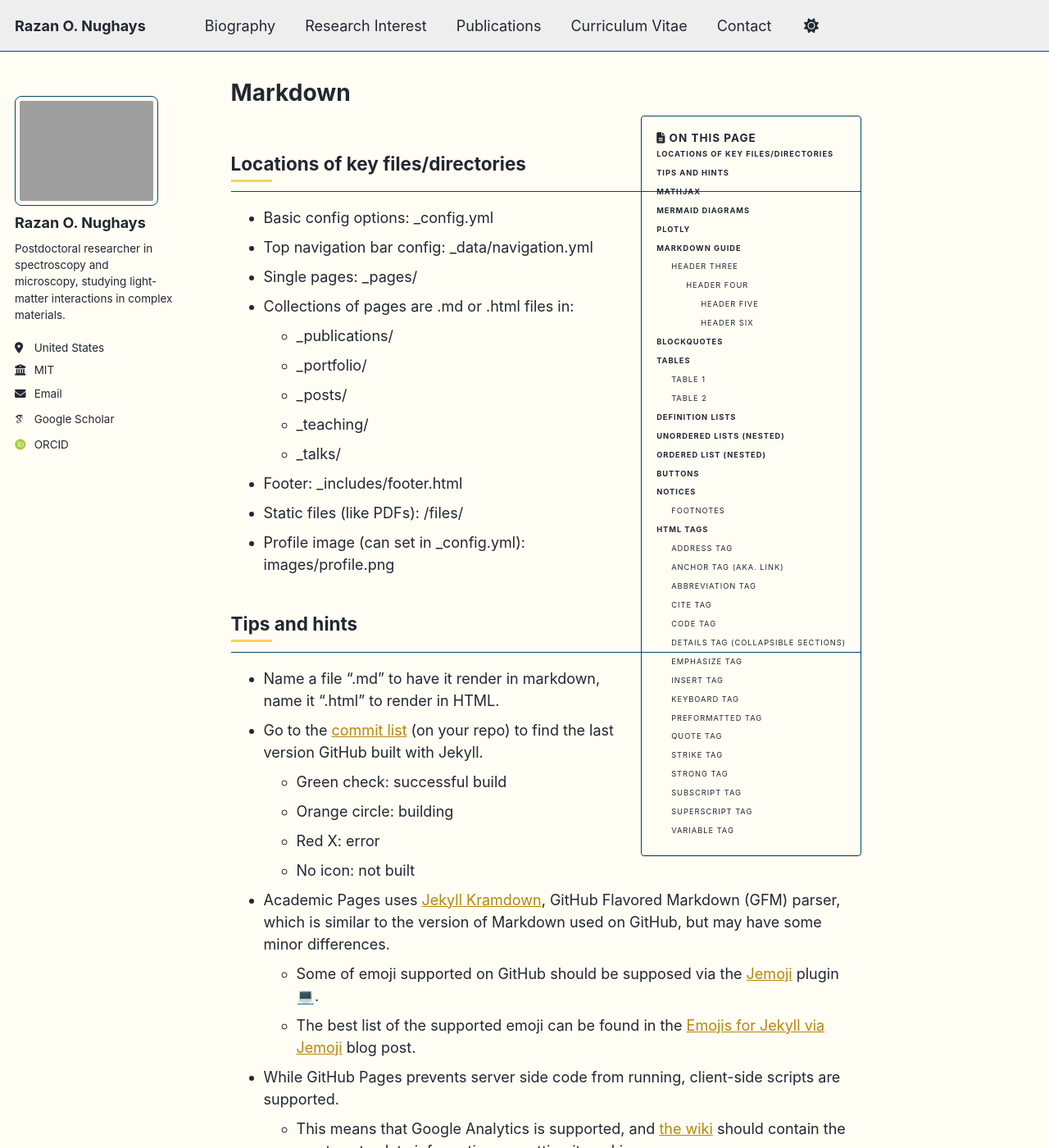
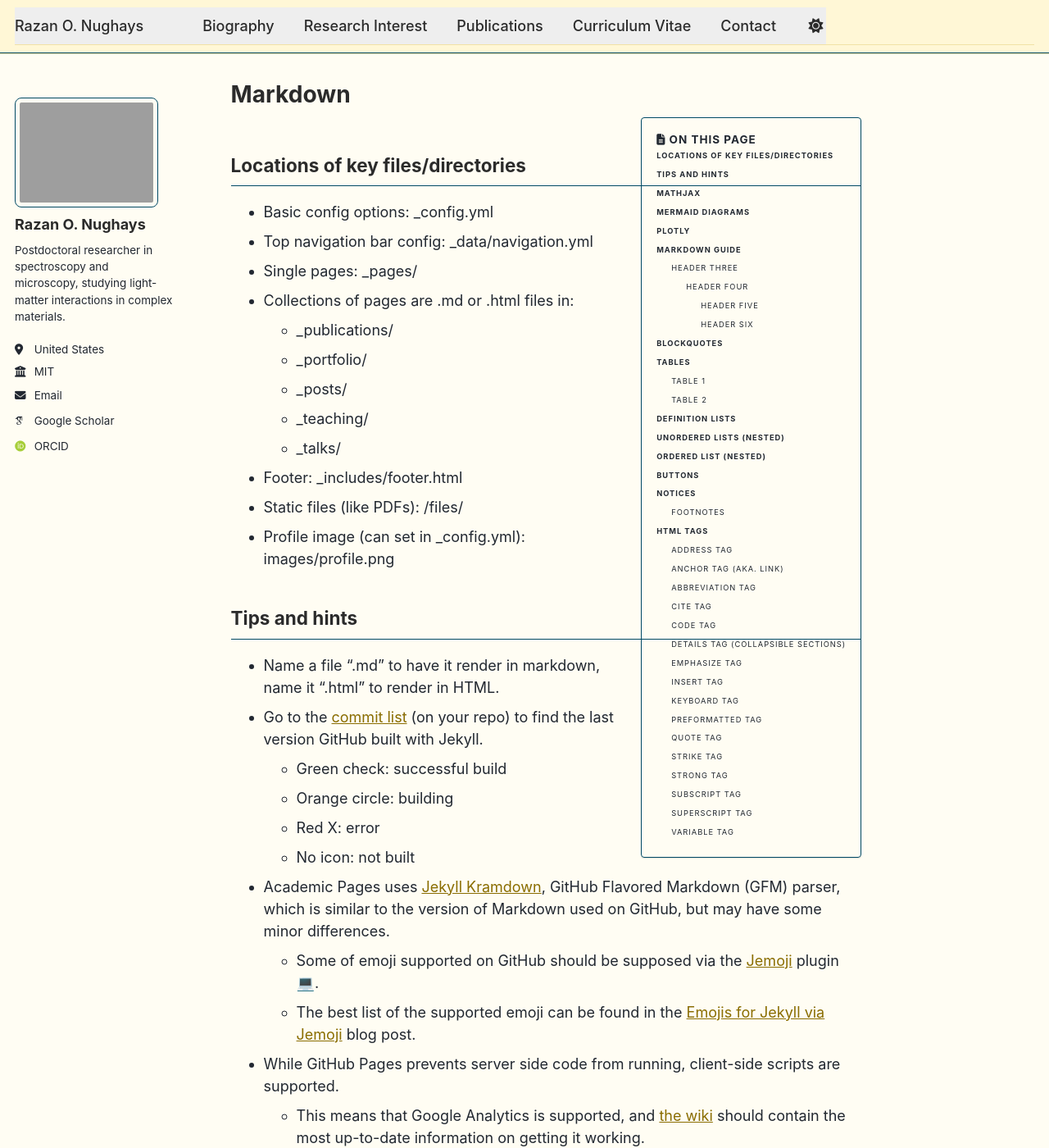
Before and after one commit to RazanNughays/RazanNughays.github.io, a Jekyll site: the page built from _pages/markdown.md, in a window 1280 px wide and 1400 px high. Shown: the whole window at 82% size. Built offline with Jekyll 4.4.1, drawn with Linux system fonts in a browser that asks for light colours; emoji names are drawn with the system emoji font; some web fonts are replaced; a script bundle is joined from its source files by our own code; library files that are not in the unit come from our copies.

Commit message:
Update main.scss

```diff
--- a/assets/css/main.scss
+++ b/assets/css/main.scss
@@ -1,9 +1,5 @@
 ---
 ---
-
-/*
- * This file controls what is imported from /_sass
- */
 
 @import
     "vendor/breakpoint/breakpoint",
@@ -39,51 +35,103 @@
     "vendor/font-awesome/brands"
 ;
 
-/* =========================
-   Custom Style Overrides
-   ========================= */
+/* =====================================================
+   Custom Style Overrides – Razan O. Nughays Website
+   ===================================================== */
 
-/* Slightly rounded avatar */
-.author__avatar img {
-  border-radius: 8px !important;
+/* -------------------------
+   Background (soft yellow)
+   ------------------------- */
+
+body {
+  background-color: #fffdf3 !important;   /* very soft academic cream */
 }
 
-/* Soft warm background */
-body {
-  background-color: #fffdf4;
+
+/* -------------------------
+   Header / Navigation
+   ------------------------- */
+
+.masthead,
+.masthead__inner-wrap,
+.greedy-nav {
+  background-color: #fff7d6 !important;   /* light yellow header */
+  border-bottom: 1px solid #f1e2a6;
 }
 
-/* Elegant yellow accent for links */
+/* Navigation text */
+.greedy-nav a {
+  color: #2b2b2b !important;
+  font-weight: 500;
+}
+
+/* Hover & active state */
+.greedy-nav a:hover,
+.greedy-nav .active a {
+  color: #8a6d00 !important;
+}
+
+
+/* -------------------------
+   Footer (remove blue)
+   ------------------------- */
+
+.page__footer {
+  background-color: #fff7d6 !important;
+  color: #333 !important;
+  border-top: 1px solid #f1e2a6;
+}
+
+.page__footer a {
+  color: #8a6d00 !important;
+}
+
+
+/* -------------------------
+   Links
+   ------------------------- */
+
 a {
-  color: #b8860b;
+  color: #8a6d00;
 }
 
 a:hover {
-  color: #e6a800;
+  color: #c28a00;
 }
 
-/* Subtle heading highlight */
-h2::after {
-  content: "";
-  display: block;
-  width: 50px;
-  height: 3px;
-  background: #f4d35e;
-  margin-top: 6px;
-}
 
-/* Buttons */
+/* -------------------------
+   Buttons
+   ------------------------- */
+
 .btn {
-  border-radius: 10px;
   background-color: #f4d35e;
   color: #333;
+  border-radius: 10px;
 }
 
 .btn:hover {
   background-color: #f1c40f;
 }
 
-/* Better readability */
+
+/* -------------------------
+   Avatar (square not circle)
+   ------------------------- */
+
+.author__avatar img {
+  border-radius: 8px !important;   /* slightly rounded square */
+}
+
+
+/* -------------------------
+   Improve readability
+   ------------------------- */
+
 .page__content p {
-  line-height: 1.7;
+  line-height: 1.75;
 }
+
+h1, h2, h3 {
+  color: #2b2b2b;
+}
```
